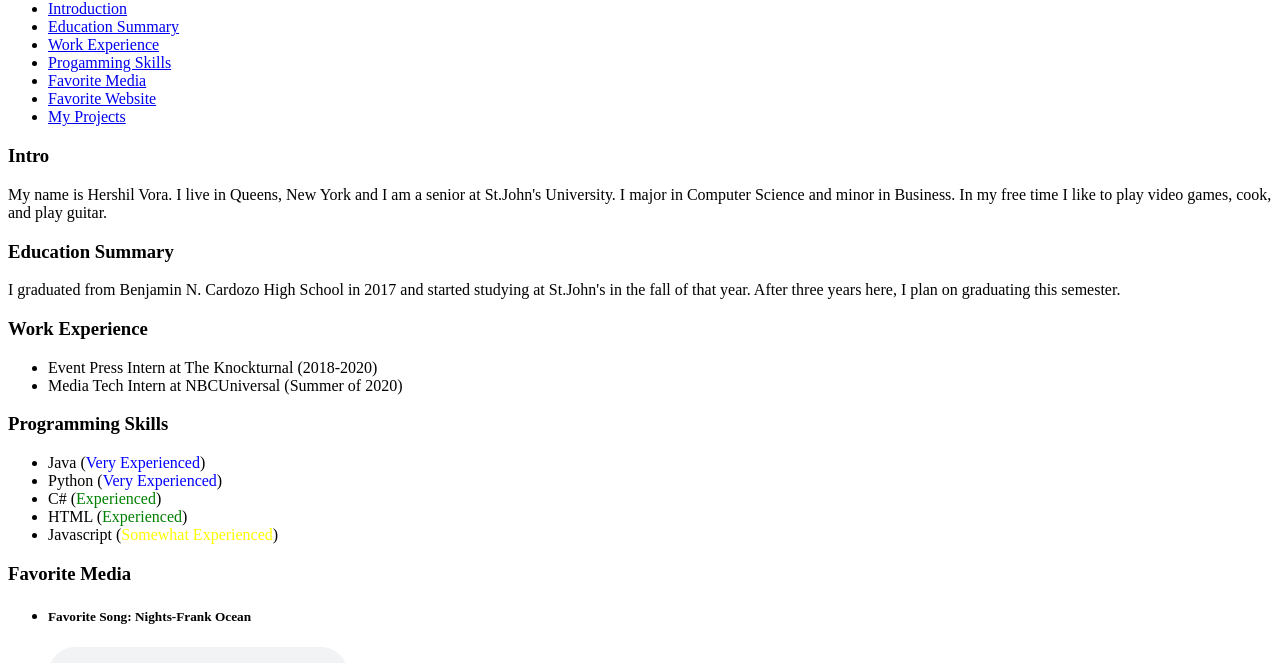
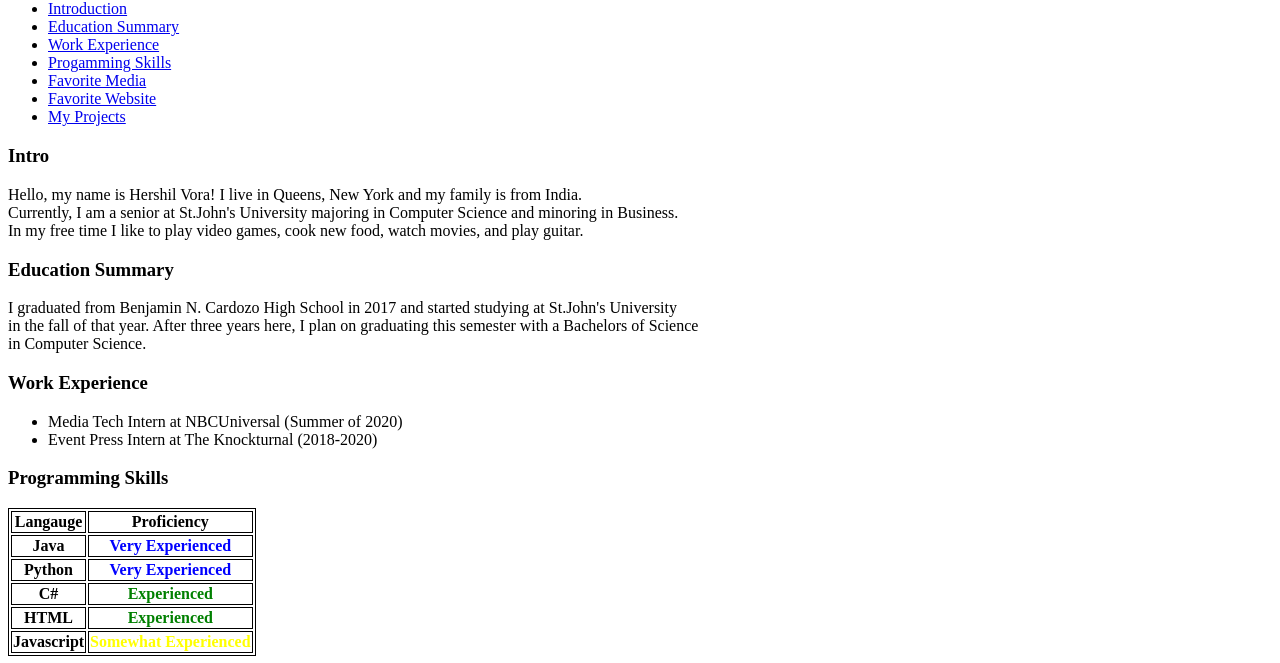
Before and after one commit to hershil007/CUS1172_Milestone_1, a plain HTML site: page index.html in a window 1280 px wide. Shown: the part 137-800 px from the top of the page. Drawn offline with Linux system fonts and the light colour scheme.

Commit message:
Update index.html

```diff
--- a/index.html
+++ b/index.html
@@ -1,6 +1,9 @@
 <html>
 	<head>
 		<title>Hershil Vora's Profile Page</title>
+		<style>
+			table, th, td {border: 1px solid black;}
+		</style>
 	</head>
 	<body>
 		<h1><img src="blank profile.jpg" style="width:100px;height:100px">Hershil Vora's Profile Page</h1>
@@ -19,31 +22,50 @@
 		<div id="intro">
 			<h3>Intro</h3>
 				<p>
-					My name is Hershil Vora.  I live in Queens, New York and I am a senior at St.John's University.  I major in Computer Science and minor in Business.  In my free time I like to play video games, cook, and play guitar.
+					Hello, my name is Hershil Vora!  I live in Queens, New York and my family is from India.  <br>Currently, I am a senior at St.John's University majoring in Computer Science and minoring in Business.  <br>In my free time I like to play video games, cook new food, watch movies, and play guitar.
 				</p>
 		</div>
 		<div id="education">
 			<h3>Education Summary</h3>
 				<p>
-					I graduated from Benjamin N. Cardozo High School in 2017 and started studying at St.John's in the fall of that year.  After three years here, I plan on graduating this semester.
+					I graduated from Benjamin N. Cardozo High School in 2017 and started studying at St.John's University <br>in the fall of that year.  After three years here, I plan on graduating this semester with a Bachelors of Science <br>in Computer Science.
 				</p>
 		</div>
 		<div id="work_experience">
 			<h3>Work Experience</h3>
 			<ul>
+				<li>Media Tech Intern at NBCUniversal (Summer of 2020)</li>
 				<li>Event Press Intern at The Knockturnal (2018-2020)</li>
-				<li>Media Tech Intern at NBCUniversal (Summer of 2020)</li>
 			</ul>
 		</div>
 		<div id="programming_skills">
 			<h3>Programming Skills</h3>
-			<ul>
-				<li>Java (<span style="color:blue">Very Experienced</span>)</li>
-				<li>Python (<span style="color:blue">Very Experienced</span>)</li>
-				<li>C# (<span style="color:green">Experienced</span>)</li>
-				<li>HTML (<span style="color:green">Experienced</span>) </li>
-				<li>Javascript (<span style="color:yellow">Somewhat Experienced</span>)</li>
-			</ul>
+			<table>
+				<tr>
+					<th>Langauge</th>
+					<th>Proficiency</th>
+				</tr>
+				<tr>
+					<th>Java</th>
+					<th><span style="color:blue">Very Experienced</span></th>
+				</tr>
+				<tr>
+					<th>Python</th>
+					<th><span style="color:blue">Very Experienced</span></th>
+				</tr>
+				<tr>
+					<th>C#</th>
+					<th><span style="color:green">Experienced</span></th>
+				</tr>
+				<tr>
+					<th>HTML</th>
+					<th><span style="color:green">Experienced</span></th>
+				</tr>
+				<tr>
+					<th>Javascript</th>
+					<th><span style="color:yellow">Somewhat Experienced</span></th>
+				</tr>
+			</table>
 		</div>
 		<div id="favorite_media">
 			<h3>Favorite Media</h3>
@@ -66,12 +88,12 @@
 		<div id="favorite_website">
 			<h3>Favorite Website</h3>
 				<h5>reddit.com</h5>
-				<a href="https://www.reddit.com"><img src="https://www.redditinc.com/assets/images/site/reddit-logo.png" style="width:200px;height:200px"></a>
+				<a href="https://www.reddit.com" target="_blank"><img src="https://www.redditinc.com/assets/images/site/reddit-logo.png" style="width:200px;height:200px"></a>
 		</div>
 		<div id="projects">
 			<h3>Projects for CUS 1172</h3>
 			<ul>
-				<li><a href="https://hershil007.github.io/CUS1172_Milestone_1/">Milestone 1: Profile Page</a></li>
+				<li><form action="https://hershil007.github.io/CUS1172_Milestone_1/" target="_blank">Milestone 1: Profile Page <input type="submit" value="Check it out!"></li>
 			</ul>
 		</div>
 	</body>
```
